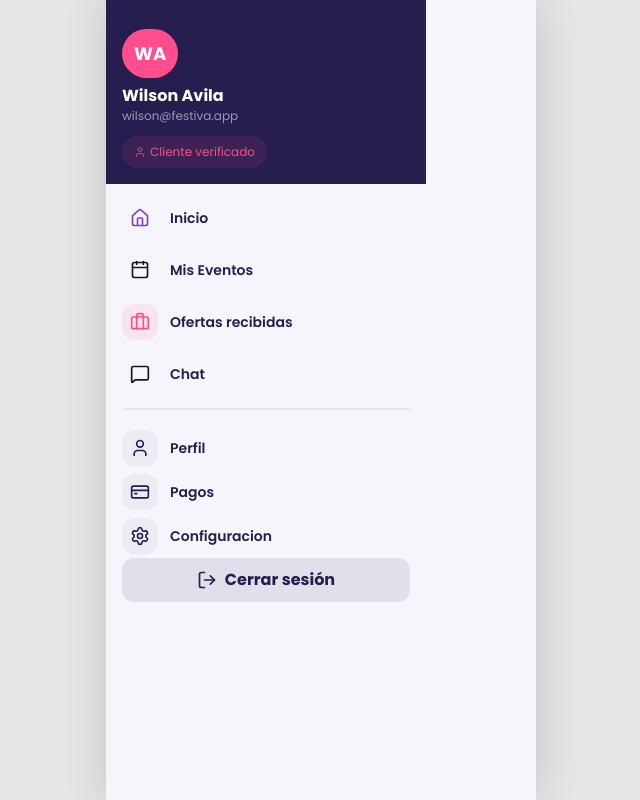
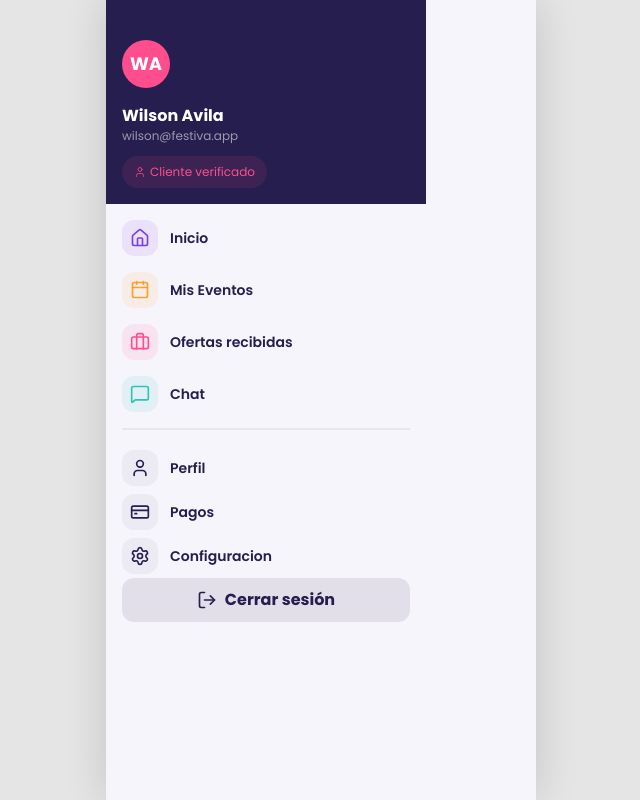
Before and after one commit to AlejandroGBC/Festiva, a Next.js app: page / in a window 1280 px wide. Shown: the whole page, without its empty margins (319-959 px from the left). Built offline with nearby package versions, Linux system fonts and the light colour scheme.

Commit message:
sidebar con tailwind mas o menos hecho

```diff
--- a/src/shared/components/Sidebar.tsx
+++ b/src/shared/components/Sidebar.tsx
@@ -7,25 +7,37 @@ const sidebarMainLinks = [
         label: "Inicio",
         href: "/cliente/inicio",
         icon: Home,
-        color: "festiva-electric-violet"
+        color: {
+            text: "text-festiva-electric-violet",
+            bg: "bg-festiva-electric-violet/10"
+        }
     },
     {
         label: "Mis Eventos",
         href: "",
         icon: Calendar,
-        color: "festiva-confetti-orange"
+        color: {
+            text: "text-festiva-confetti-orange",
+            bg: "bg-festiva-confetti-orange/10"
+        }
     },
     {
         label: "Ofertas recibidas",
         href: "",
         icon: Briefcase,
-        color: "festiva-euphoric-pink"
+        color: {
+            text: "text-festiva-euphoric-pink",
+            bg: "bg-festiva-euphoric-pink/10"
+        }
     },
     {
         label: "Chat",
         href: "",
         icon: MessageSquare,
-        color: "festiva-mint-neon"
+        color: {
+            text: "text-festiva-mint-neon",
+            bg: "bg-festiva-mint-neon/10"
+        }
     }
 ]
 
@@ -51,7 +63,7 @@ export function Sidebar() {
     return (
         <div className="w-80 h-full">
             <div className="bg-festiva-midnight-blue px-4 pt-10 pb-4">
-                <span className="bg-festiva-euphoric-pink text-white rounded-[999px] p-3 h-auto items-center text-lg font-bold">
+                <span className="bg-festiva-euphoric-pink text-white rounded-full w-12 h-12 flex items-center justify-center text-lg font-bold">
                     {usuarioCliente.abreviatura}
                 </span>
                 <h1 className="text-white font-bold mt-4 mb-0">{usuarioCliente.nombre}</h1>
@@ -65,14 +77,15 @@ export function Sidebar() {
                 <div className="flex flex-col gap-2 mt-3">
                     {sidebarMainLinks.map((link) => {
                         const Icon = link.icon;
-                        const color = link.color;
+                        const textColor = link.color.text;
+                        const backgorundColor = link.color.bg;
                         return (
                             <Link
                                 key={link.label}
                                 href={link.href}
                                 className="flex items-center gap-3 rounded-lg text-sm transition-colors py-1"
                             >
-                                <Icon size={36} className={`text-${color} bg-${color}/10 p-2 rounded-xl`} />
+                                <Icon size={36} className={`${textColor} ${backgorundColor} p-2 rounded-xl`} />
                                 <span className="text-festiva-midnight-blue font-semibold">{link.label}</span>
                             </Link>
                         );
```
